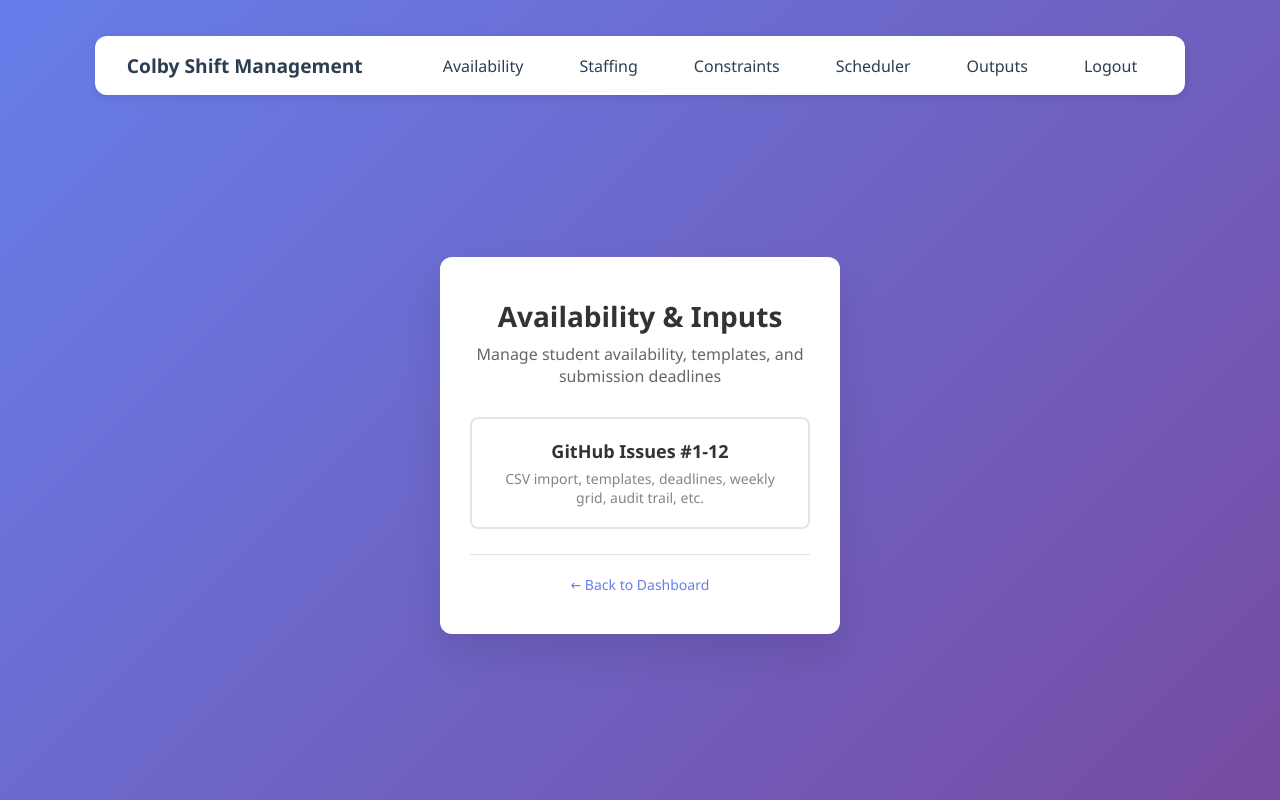
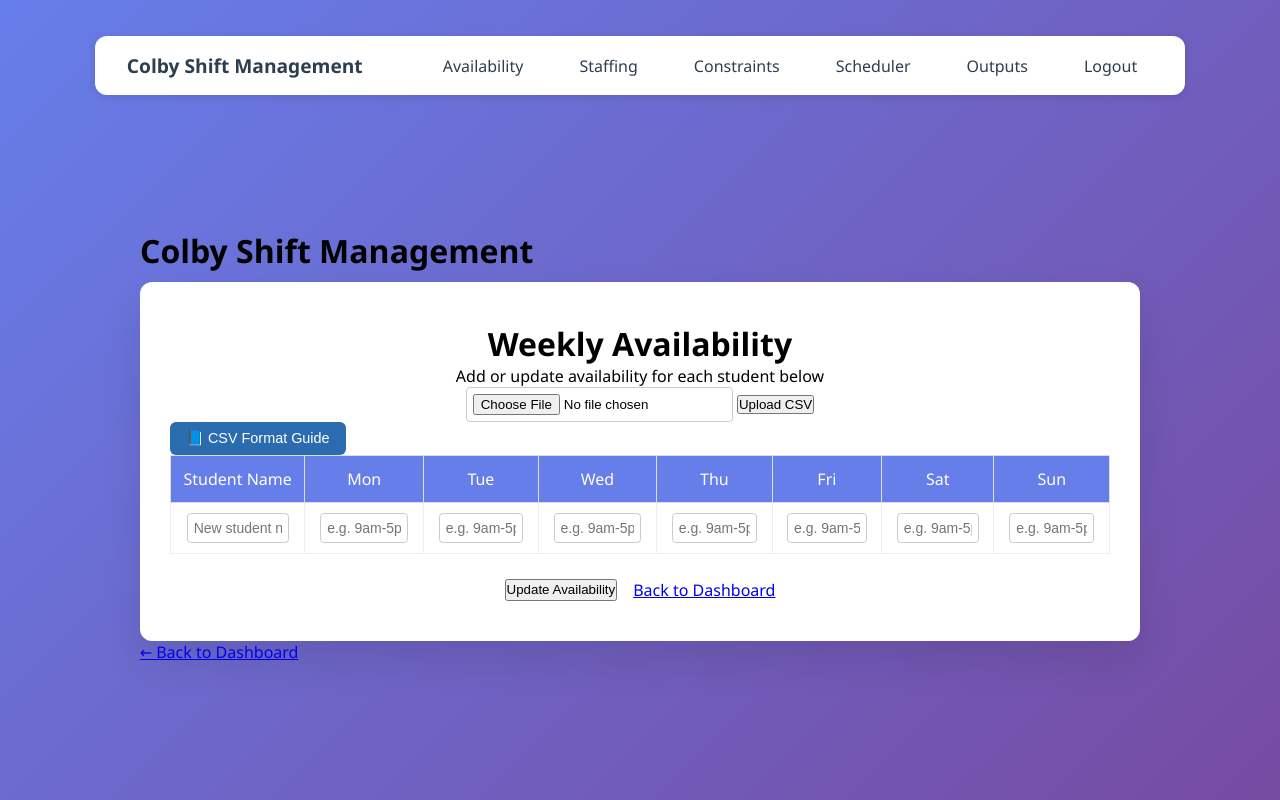
Before and after one commit to najam-tariq/colby-shift-management, a Flask app: page /availability/ in a window 1280 px wide. Run offline with Flask 3, Linux system fonts and the light colour scheme; the visitor is signed in with stand-in values (Sample User, id 1); data that the repository does not hold is empty.

Commit message:
Created basic availability functionality

```diff
--- a/blueprints/availability/routes.py
+++ b/blueprints/availability/routes.py
@@ -1,9 +1,139 @@
-from flask import render_template
+from flask import render_template, request, redirect, url_for, flash
+from flask_login import current_user
 from . import availability_bp
+from models import db, User, Availability
+import requests
+import csv
+import io
+from dotenv import load_dotenv
+from datetime import datetime
 
 # GitHub Issues #1-12: Availability & Inputs
 # Features: Availability management, CSV import, templates, deadlines, etc.
 
-@availability_bp.route('/')
-def index():
-    return render_template('availability_index.html')
+@availability_bp.route('/', methods=['GET', 'POST'])
+def availability():
+    if request.method == 'POST':
+        action = request.form.get('action')
+
+        # -------------------
+        # CSV UPLOAD
+        # -------------------
+        if action == 'upload':
+            file = request.files.get('csv_file')
+            if not file or not file.filename.endswith('.csv'):
+                flash('Please upload a valid CSV file.', 'error')
+                return redirect(url_for('availability.availability'))
+
+            try:
+                stream = io.StringIO(file.stream.read().decode('UTF8'))
+                reader = csv.DictReader(stream)
+
+                for row in reader:
+                    user = User.query.filter_by(name=row['name']).first()
+                    if not user:
+                        continue
+
+                    # Normalize day names to 3-letter format
+                    day = row['day_of_week'].strip().capitalize()[:3]
+
+                    start_time = datetime.strptime(row['start_time'], '%H:%M').time()
+                    end_time = datetime.strptime(row['end_time'], '%H:%M').time()
+
+                    new_avail = Availability(
+                        user_id=user.user_id,
+                        day_of_week=day,
+                        start_time=start_time,
+                        end_time=end_time
+                    )
+                    db.session.add(new_avail)
+
+                db.session.commit()
+                flash('CSV data uploaded successfully!', 'success')
+
+            except Exception as e:
+                db.session.rollback()
+                flash(f'Error uploading CSV: {e}', 'error')
+
+            return redirect(url_for('availability.availability'))
+
+        # -------------------
+        # MANUAL UPDATES
+        # -------------------
+        elif action == 'update':
+            try:
+                student_names = request.form.getlist('student_name[]')
+                days = ['mon','tue','wed','thu','fri','sat','sun']
+
+                for i, name in enumerate(student_names):
+                    if not name.strip():
+                        continue
+
+                    user = User.query.filter_by(name=name.strip()).first()
+                    if not user:
+                        continue
+
+                    for day in days:
+                        block = request.form.getlist(f'{day}[]')[i]
+                        if not block.strip():
+                            Availability.query.filter_by(user_id=user.user_id, day_of_week=day.capitalize()[:3]).delete()
+                            continue
+
+                        try:
+                            start, end = [t.strip() for t in block.split('-')]
+
+                            try:
+                                start_time = datetime.strptime(start, '%I:%M %p').time()
+                            except ValueError:
+                                start_time = datetime.strptime(start, '%I%p').time()
+
+                            try:
+                                end_time = datetime.strptime(end, '%I:%M %p').time()
+                            except ValueError:
+                                end_time = datetime.strptime(end, '%I%p').time()
+
+                            Availability.query.filter_by(user_id=user.user_id, day_of_week=day.capitalize()[:3]).delete()
+
+                            new_avail = Availability(
+                                user_id=user.user_id,
+                                day_of_week=day.capitalize()[:3],
+                                start_time=start_time,
+                                end_time=end_time
+                            )
+                            db.session.add(new_avail)
+
+                        except ValueError:
+                            flash(f"Invalid time format for {name}'s {day.capitalize()} entry.", 'error')
+
+                db.session.commit()
+                flash('Availability updated successfully!', 'success')
+
+            except Exception as e:
+                db.session.rollback()
+                flash(f'Error updating availability: {e}', 'error')
+
+        return redirect(url_for('availability.availability'))
+
+    # -------------------
+    # GET REQUEST — SHOW CURRENT AVAILABILITY
+    # -------------------
+    if current_user.role.lower() == 'supervisor':
+        all_availability = Availability.query.join(User).all()
+    else:
+        all_availability = Availability.query.filter_by(user_id=current_user.user_id).all()
+
+
+
+    # Organize data by user → day (3-letter format)
+    availability_data = {}
+    for a in all_availability:
+        user = a.user
+        if user.name not in availability_data:
+            availability_data[user.name] = {d: "" for d in ['Mon','Tue','Wed','Thu','Fri','Sat','Sun']}
+
+        day_key = a.day_of_week[:3].capitalize()
+        start_str = a.start_time.strftime("%I:%M %p").lstrip("0")
+        end_str = a.end_time.strftime("%I:%M %p").lstrip("0")
+        availability_data[user.name][day_key] = f"{start_str} - {end_str}" if a.start_time and a.end_time else ""
+        print(availability_data)
+    return render_template('availability_index.html', availability_data=availability_data)
--- /dev/null
+++ b/blueprints/availability/static/availability.css
@@ -0,0 +1,215 @@
+/* Reset and base styles */
+* {
+    margin: 0;
+    padding: 0;
+    box-sizing: border-box;
+}
+
+body {
+    font-family: 'Segoe UI', Tahoma, Geneva, Verdana, sans-serif;
+    background: linear-gradient(135deg, #667eea 0%, #764ba2 100%);
+    min-height: 100vh;
+    display: flex;
+    align-items: center;
+    justify-content: center;
+    padding: 20px;
+}
+
+/* Container */
+.availability-container {
+    width: 100%;
+    max-width: 1000px;
+}
+
+.availability-card {
+    background: white;
+    border-radius: 12px;
+    box-shadow: 0 20px 40px rgba(0, 0, 0, 0.1);
+    padding: 40px 30px;
+    text-align: center;
+}
+
+/* Header */
+.availability-header h1 {
+    color: #333;
+    font-size: 28px;
+    font-weight: 600;
+    margin-bottom: 8px;
+}
+
+.availability-header p {
+    color: #666;
+    font-size: 16px;
+    margin-bottom: 30px;
+}
+
+/* Flash messages */
+.flash-messages {
+    margin-bottom: 20px;
+}
+
+.flash {
+    padding: 12px 18px;
+    border-radius: 6px;
+    margin-bottom: 10px;
+    font-size: 14px;
+}
+
+.flash.success {
+    background-color: #d4edda;
+    color: #155724;
+}
+
+.flash.error {
+    background-color: #f8d7da;
+    color: #721c24;
+}
+/*CSV Button Formatting*/
+.csv-guide-container {
+    display: flex;
+    flex-direction: column;
+    align-items: flex-start;
+}
+
+.guide-toggle-btn {
+    background-color: #2b6cb0;
+    color: white;
+    border: none;
+    border-radius: 6px;
+    padding: 0.5rem 1rem;
+    cursor: pointer;
+    font-size: 0.9rem;
+    transition: background-color 0.2s;
+}
+
+.guide-toggle-btn:hover {
+    background-color: #1e4e8c;
+}
+
+.csv-guide {
+    background-color: #f9fafb;
+    border: 1px solid #ddd;
+    border-radius: 10px;
+    padding: 1rem;
+    margin-top: 0.75rem;
+    max-width: 400px;
+    font-size: 0.9rem;
+}
+
+.csv-guide pre {
+    background-color: #fff;
+    border: 1px solid #ccc;
+    padding: 0.5rem;
+    border-radius: 6px;
+    font-family: monospace;
+    white-space: pre-wrap;
+}
+
+.csv-guide h3 {
+    margin-bottom: 0.3rem;
+}
+
+.csv-guide ul {
+    margin: 0.5rem 0 0 1.2rem;
+}
+
+/* Table */
+.availability-table {
+    width: 100%;
+    border-collapse: collapse;
+    margin-bottom: 25px;
+    text-align: center;
+}
+
+.availability-table th {
+    background: #667eea;
+    color: white;
+    padding: 12px;
+    font-weight: 500;
+    border: 1px solid #ddd;
+}
+
+.availability-table td {
+    border: 1px solid #eee;
+    padding: 10px;
+}
+
+.availability-table input[type="text"] {
+    width: 90%;
+    padding: 6px;
+    border-radius: 4px;
+    border: 1px solid #ccc;
+    font-size: 14px;
+}
+
+/* CSV Upload Section */
+.upload-form {
+    display: flex;
+    flex-direction: column;
+    align-items: center;
+    margin-bottom: 25px;
+    gap: 10px;
+}
+
+.upload-label {
+    font-weight: 500;
+    color: #333;
+}
+
+input[type="file"] {
+    border: 1px solid #ccc;
+    padding: 6px;
+    border-radius: 4px;
+}
+
+/* Buttons */
+.dashboard-btn {
+    display: inline-block;
+    padding: 12px 20px;
+    border-radius: 8px;
+    text-decoration: none;
+    transition: all 0.3s ease;
+    border: 2px solid transparent;
+    font-size: 14px;
+    font-weight: 500;
+    cursor: pointer;
+}
+
+.dashboard-btn.accent {
+    background: linear-gradient(135deg, #43cea2 0%, #185a9d 100%);
+    color: white;
+}
+
+.dashboard-btn.secondary {
+    background: white;
+    color: #333;
+    border-color: #e1e5e9;
+}
+
+.dashboard-btn.accent:hover {
+    box-shadow: 0 8px 20px rgba(67, 206, 162, 0.4);
+}
+
+.dashboard-btn.secondary:hover {
+    border-color: #667eea;
+    background-color: #f8f9fa;
+}
+
+.form-actions {
+    display: flex;
+    justify-content: center;
+    gap: 16px;
+}
+
+/* Responsive */
+@media (max-width: 768px) {
+    .availability-card {
+        padding: 30px 20px;
+    }
+
+    .availability-table th,
+    .availability-table td {
+        font-size: 12px;
+        padding: 8px;
+    }
+}
--- a/blueprints/availability/templates/availability_index.html
+++ b/blueprints/availability/templates/availability_index.html
@@ -3,21 +3,116 @@
 {% block title %}Availability Management - Colby Shift Management{% endblock %}
 
 {% block styles %}
-<link rel="stylesheet" href="{{ url_for('auth.static', filename='dashboard.css') }}">
+<link rel="stylesheet" href="{{ url_for('availability.static', filename='availability.css') }}">
 {% endblock %}
 
-{% block header_title %}Availability & Inputs{% endblock %}
-{% block header_subtitle %}Manage student availability, templates, and submission deadlines{% endblock %}
+
 
 {% block content %}
-<div class="dashboard-options">
-    <div class="dashboard-btn secondary">
-        <div class="btn-content">
-            <h3>GitHub Issues #1-12</h3>
-            <p>CSV import, templates, deadlines, weekly grid, audit trail, etc.</p>
+<div style = "padding: 5px"></div>
+<!DOCTYPE html>
+<html lang="en">
+<head>
+    <meta charset="UTF-8">
+    <meta name="viewport" content="width=device-width, initial-scale=1.0">
+    <title>Availability - Colby Shift Management</title>
+    <link rel="stylesheet" href="{{ url_for('static', filename='availability.css') }}">
+</head>
+
+<body>
+    <div class="availability-container">
+        <div class="availability-card">
+            <h1>Weekly Availability</h1>
+            <p class="subtitle">Add or update availability for each student below</p>
+
+            <!-- Flash messages -->
+            {% with messages = get_flashed_messages(with_categories=true) %}
+                {% if messages %}
+                <div class="flash-messages">
+                    {% for category, message in messages %}
+                    <div class="flash {{ category }}">{{ message }}</div>
+                    {% endfor %}
+                </div>
+                {% endif %}
+            {% endwith %}
+
+            <form method="POST" enctype="multipart/form-data" class="availability-form">
+                <!-- Upload CSV -->
+                <div class="upload-section">
+                    <div class="upload-left">
+                        <input type="file" name="csv_file" accept=".csv">
+                        <button type="submit" name="action" value="upload" class="upload-btn">Upload CSV</button>
+                    </div>
+
+                    <!-- Collapsible CSV Format Guide -->
+                    <div class="csv-guide-container">
+                        <button type="button" id="toggleGuideBtn" class="guide-toggle-btn">📘 CSV Format Guide</button>
+                        <div id="csvGuide" class="csv-guide" style="display: none;">
+                            <h3>CSV Format Guide</h3>
+                            <p>Your CSV file should have the following column headers:</p>
+                            <pre>
+name,day_of_week,start_time,end_time
+John Doe,Monday,09:00,17:00
+Jane Smith,Tuesday,13:00,17:30
+                            </pre>
+                            <p><strong>Notes:</strong></p>
+                            <ul>
+                                <li><code>day_of_week</code> must be one of: Monday, Tuesday, Wednesday, Thursday, Friday, Saturday, Sunday.</li>
+                                <li>Times must be in 24-hour format (<code>HH:MM</code>).</li>
+                                <li>Each row represents one availability block.</li>
+                                <div style = "padding: 5px"></div>
+                            </ul>
+                        </div>
+                    </div>
+                </div>
+
+                <!-- Availability table -->
+                <table class="availability-table">
+                    <thead>
+                        <tr>
+                            <th>Student Name</th>
+                            <th>Mon</th><th>Tue</th><th>Wed</th>
+                            <th>Thu</th><th>Fri</th><th>Sat</th><th>Sun</th>
+                        </tr>
+                    </thead>
+                    <tbody>
+                        {% for student, days in availability_data.items() %}
+                        <tr>
+                            <td><input type="text" name="student_name[]" value="{{ student }}" readonly></td>
+                            {% for d in ['Mon','Tue','Wed','Thu','Fri','Sat','Sun'] %}
+                                <td><input type="text" name="{{ d }}[]" value="{{ days[d] }}"></td>
+                            {% endfor %}
+                        </tr>
+                        {% endfor %}
+
+                        <!-- New entry row -->
+                        <tr>
+                            <td><input type="text" name="student_name[]" placeholder="New student name"></td>
+                            {% for d in ['mon','tue','wed','thu','fri','sat','sun'] %}
+                            <td><input type="text" name="{{ d }}[]" placeholder="e.g. 9am-5pm"></td>
+                            {% endfor %}
+                        </tr>
+                    </tbody>
+                </table>
+
+                <div class="form-actions">
+                    <button type="submit" name="action" value="update" class="update-btn">Update Availability</button>
+                    <a href="{{ url_for('auth.shiftManagement') }}" class="back-btn">Back to Dashboard</a>
+                </div>
+            </form>
         </div>
     </div>
-</div>
+
+    <!-- Toggle Script -->
+    <script>
+        document.getElementById('toggleGuideBtn').addEventListener('click', function() {
+            const guide = document.getElementById('csvGuide');
+            const isHidden = guide.style.display === 'none';
+            guide.style.display = isHidden ? 'block' : 'none';
+            this.textContent = isHidden ? '📘 Hide CSV Guide' : '📘 CSV Format Guide';
+        });
+    </script>
+
 {% endblock %}
 
 {% block footer %}<a href="{{ url_for('auth.shiftManagement') }}">← Back to Dashboard</a>{% endblock %}
--- a/models.py
+++ b/models.py
@@ -34,7 +34,7 @@ class User(UserMixin, db.Model):
         return f'<User {self.email}>'
 
 class Availability(db.Model):
-    __tablename__ = "Availability"
+    __tablename__ = "availability"
 
     availiability_id = db.Column(db.Integer, primary_key=True, autoincrement=True)
     user_id = db.Column(db.Integer, db.ForeignKey('users.user_id'))
@@ -46,6 +46,9 @@ class Availability(db.Model):
 
     user = db.relationship('User', back_populates='availability')
     term = db.relationship('Term', back_populates='availability')
+
+    def __repr__(self):
+        return f'<Availability {self.availiability_id} for User {self.user_id}>'
 
 class Term(db.Model):
     __tablename__ = 'terms'
--- a/templates/base.html
+++ b/templates/base.html
@@ -15,7 +15,7 @@
         <div class="navbar-content">
             <a href="{{ url_for('auth.shiftManagement') }}" class="navbar-brand">Colby Shift Management</a>
             <ul class="navbar-menu">
-                <li><a href="{{ url_for('availability.index') }}">Availability</a></li>
+                <li><a href="{{ url_for('availability.availability') }}">Availability</a></li>
                 <li><a href="{{ url_for('staffing.index') }}">Staffing</a></li>
                 <li><a href="{{ url_for('constraints.index') }}">Constraints</a></li>
                 <li><a href="{{ url_for('scheduler.index') }}">Scheduler</a></li>
--- /dev/null
+++ b/test.csv
@@ -0,0 +1,3 @@
+name,day_of_week,start_time,end_time
+Tyshawn Rene,Tue,09:00,17:00
+Tobi Blackson,Tue,10:00,12:00
```
Also changed, not shown: blueprints/auth/static/landing.css (+11 -0 lines), blueprints/auth/templates/landing.html (+8 -0 lines).
